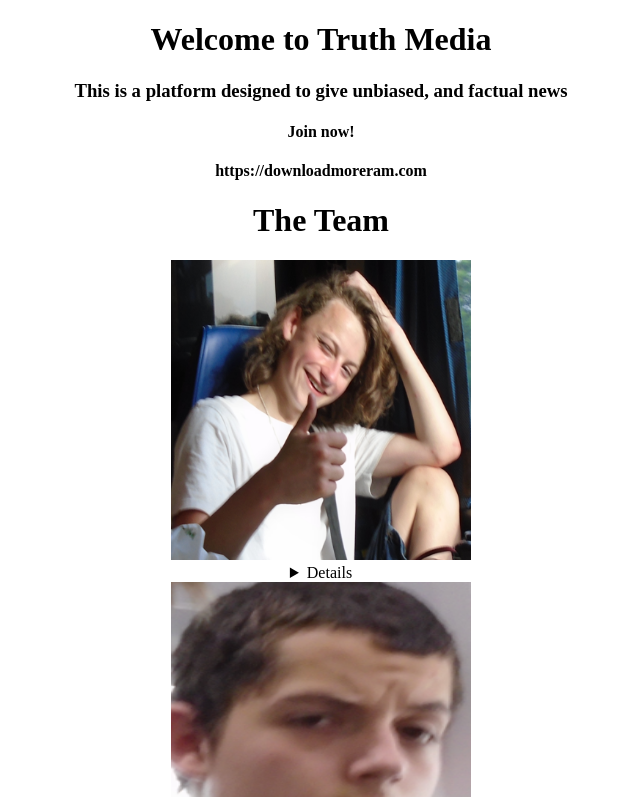
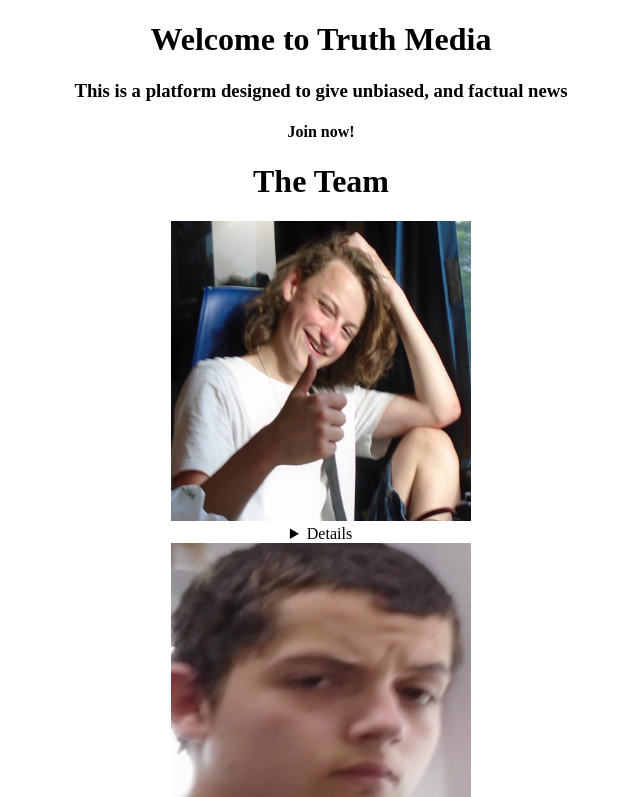
Before and after one commit to 963alseT/home-system, a plain HTML site: page index.html in a window 1280 px wide. Shown: the top 797 px of the page, without its empty margins (319-959 px from the left). Drawn offline with Linux system fonts and the light colour scheme.

Commit message:
Update index.html

```diff
--- a/index.html
+++ b/index.html
@@ -8,7 +8,8 @@
                 <h3>This is a platform designed to give unbiased, and factual news</h3>
             </div>
             <h4>Join now!</h4>
-            <h4>https://downloadmoreram.com</h4>
+            <a href="https://963alset.github.io/home-system/"></a>
+
 
             </div>
             <div id="footer">
```
